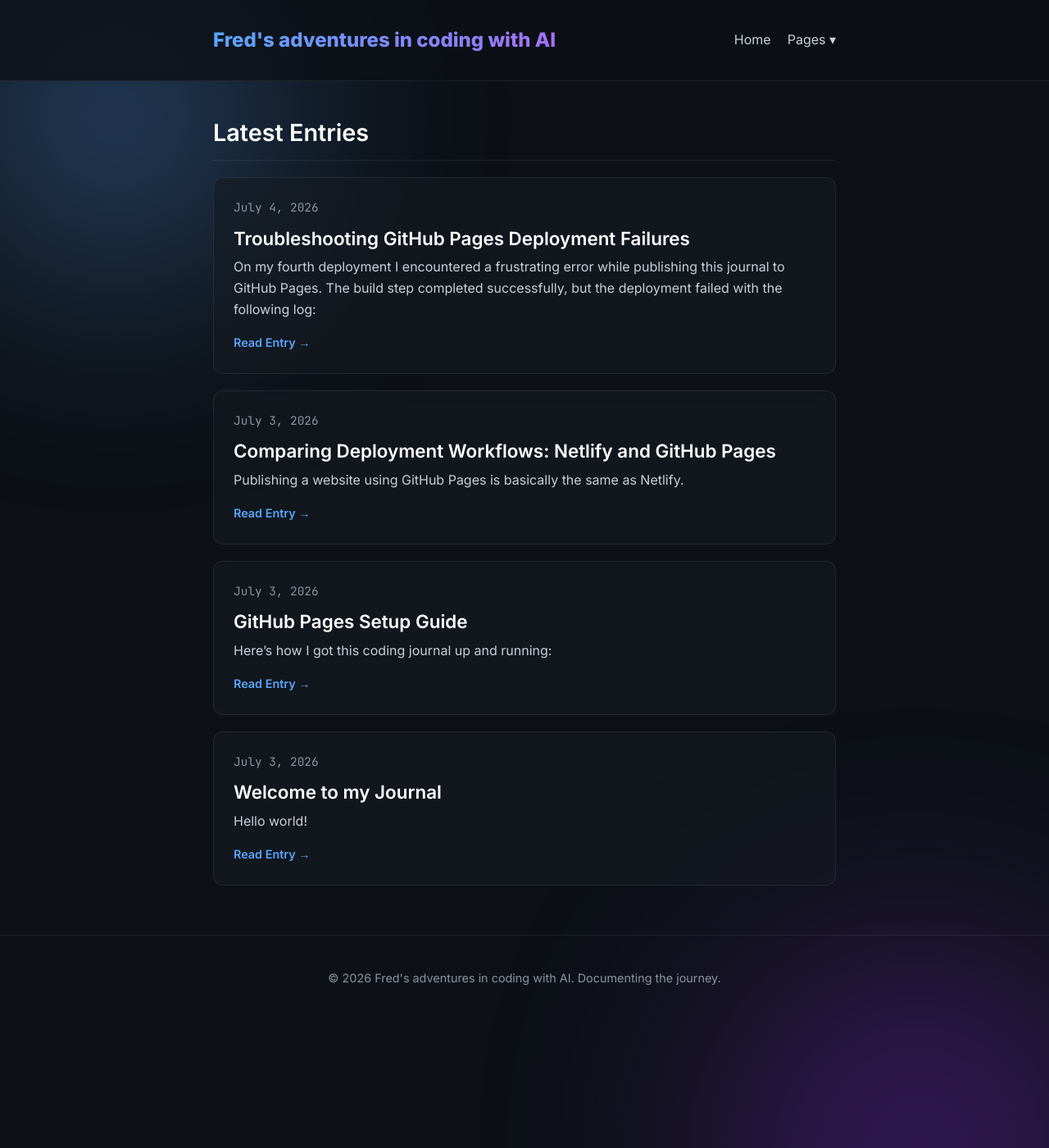
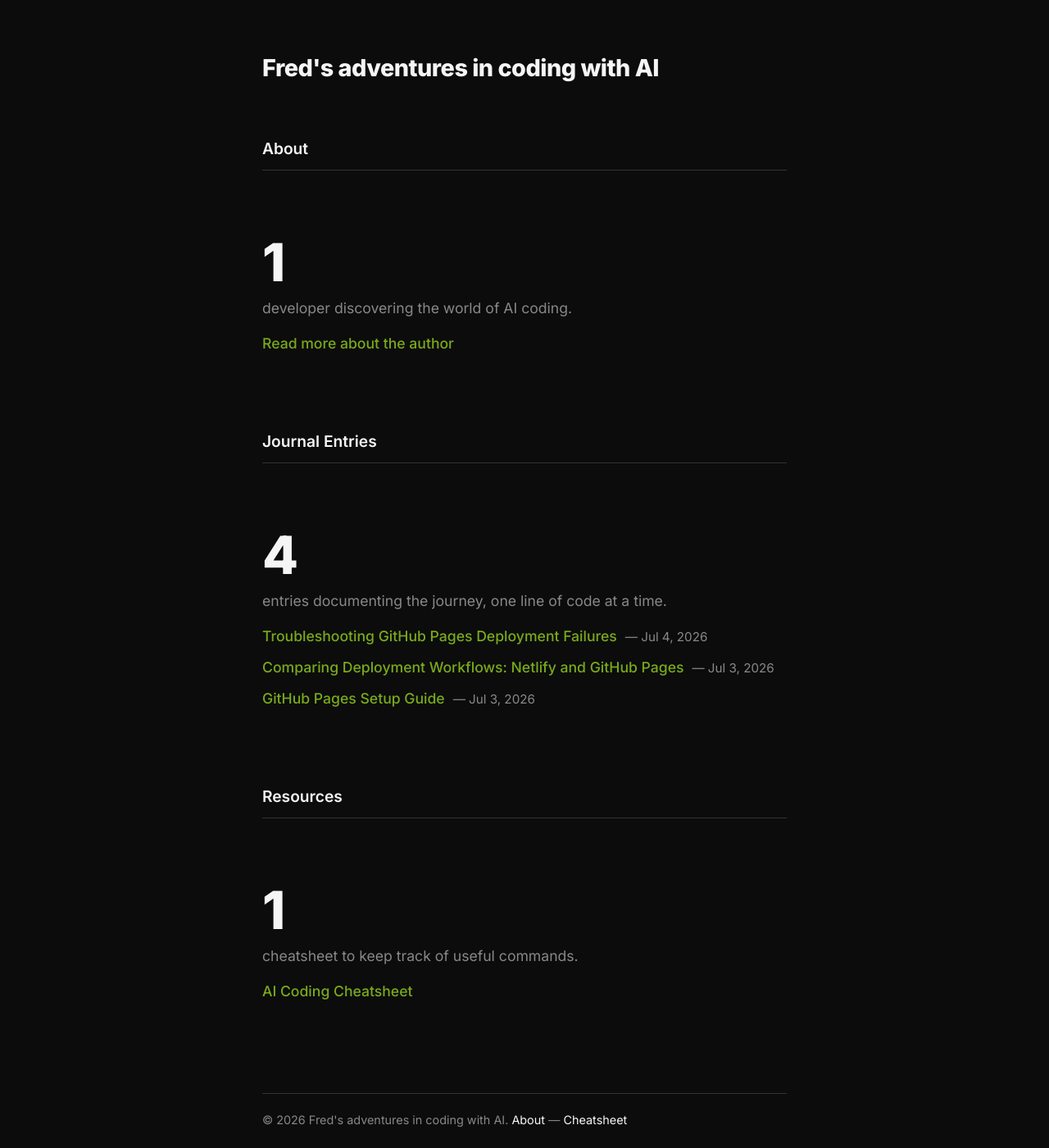
Before and after one commit to greenermoose/journal, a Jekyll site: the page built from docs/index.html, in a window 1280 px wide and 1400 px high. Shown: the whole window at 82% size. Built offline with Jekyll 4.4.1, drawn with Linux system fonts in a browser that asks for light colours.

Commit message:
11 redesigned UX

```diff
--- a/docs/_layouts/default.html
+++ b/docs/_layouts/default.html
@@ -6,43 +6,22 @@
   <title>{% if page.title %}{{ page.title }} | {% endif %}{{ site.title }}</title>
   <link rel="preconnect" href="https://fonts.googleapis.com">
   <link rel="preconnect" href="https://fonts.gstatic.com" crossorigin>
-  <link href="https://fonts.googleapis.com/css2?family=Inter:wght@300;400;600;800&family=JetBrains+Mono:wght@400;700&display=swap" rel="stylesheet">
+  <link href="https://fonts.googleapis.com/css2?family=Inter:wght@300;400;500;600;800&family=JetBrains+Mono:wght@400;700&display=swap" rel="stylesheet">
   <link rel="stylesheet" href="{{ '/assets/css/style.css' | relative_url }}">
 </head>
 <body>
-  <div class="background-effects">
-    <div class="glow-orb orb-1"></div>
-    <div class="glow-orb orb-2"></div>
+  <div class="homecontainer">
+    {% if page.url != '/' %}
+    <h1 class="homelogo"><a href="{{ '/' | relative_url }}">{{ site.title }}</a></h1>
+    {% endif %}
+
+    <main class="page-content" aria-label="Content">
+      {{ content }}
+    </main>
+
+    <footer class="site-footer" role="contentinfo">
+      <p>&copy; {{ site.time | date: '%Y' }} {{ site.title }}. <a href="{{ '/about/' | relative_url }}">About</a> &mdash; <a href="{{ '/cheatsheet/' | relative_url }}">Cheatsheet</a></p>
+    </footer>
   </div>
-
-  <header class="site-header">
-    <div class="container header-container">
-      <a class="site-title" href="{{ '/' | relative_url }}">
-        <span class="gradient-text">{{ site.title }}</span>
-      </a>
-      <nav class="site-nav">
-        <a href="{{ '/' | relative_url }}">Home</a>
-        <div class="dropdown">
-          <a href="javascript:void(0)" class="dropbtn">Pages ▾</a>
-          <div class="dropdown-content">
-            <a href="{{ '/about/' | relative_url }}">About</a>
-            <a href="{{ '/cheatsheet/' | relative_url }}">Cheatsheet</a>
-          </div>
-        </div>
-      </nav>
-    </div>
-  </header>
-
-  <main class="page-content" aria-label="Content">
-    <div class="container">
-      {{ content }}
-    </div>
-  </main>
-
-  <footer class="site-footer">
-    <div class="container footer-container">
-      <p>&copy; {{ site.time | date: '%Y' }} {{ site.title }}. Documenting the journey.</p>
-    </div>
-  </footer>
 </body>
 </html>
--- a/docs/assets/css/style.css
+++ b/docs/assets/css/style.css
@@ -1,11 +1,9 @@
 :root {
-  --bg-color: #0d1117;
-  --text-color: #c9d1d9;
-  --accent-color: #58a6ff;
-  --heading-color: #ffffff;
-  --glass-bg: rgba(22, 27, 34, 0.6);
-  --glass-border: rgba(255, 255, 255, 0.08);
-  --glass-hover: rgba(22, 27, 34, 0.9);
+  --bg-color: #0c0c0c;
+  --text-color: #f5f5f5;
+  --secondary-color: #888888;
+  --accent-color: #79aa1b;
+  --border-color: #333333;
 }
 
 * {
@@ -15,276 +13,149 @@
 }
 
 body {
-  font-family: 'Inter', sans-serif;
+  font-family: 'Inter', -apple-system, BlinkMacSystemFont, "Segoe UI", Helvetica, Arial, sans-serif;
   background-color: var(--bg-color);
   color: var(--text-color);
   line-height: 1.6;
   min-height: 100vh;
-  position: relative;
-  overflow-x: hidden;
+  -webkit-font-smoothing: antialiased;
 }
 
-/* Background Effects */
-.background-effects {
-  position: fixed;
-  top: 0;
-  left: 0;
-  width: 100vw;
-  height: 100vh;
-  z-index: -1;
-  overflow: hidden;
-  pointer-events: none;
+.homecontainer {
+  max-width: 680px;
+  margin: 0 auto;
+  padding: 60px 20px;
 }
 
-.glow-orb {
-  position: absolute;
-  border-radius: 50%;
-  filter: blur(120px);
-  opacity: 0.4;
-  animation: float 20s infinite ease-in-out;
+.homelogo {
+  font-size: 1.8rem;
+  font-weight: 800;
+  margin-bottom: 60px;
+  letter-spacing: -0.5px;
 }
 
-.orb-1 {
-  top: -10%;
-  left: -10%;
-  width: 500px;
-  height: 500px;
-  background: radial-gradient(circle, #58a6ff, #0d1117);
+.homelogo a {
+  color: var(--text-color);
+  text-decoration: none;
 }
 
-.orb-2 {
-  bottom: -20%;
-  right: -10%;
-  width: 600px;
-  height: 600px;
-  background: radial-gradient(circle, #8a2be2, #0d1117);
-  animation-delay: -10s;
+.homelogo a:hover {
+  text-decoration: underline;
 }
 
-@keyframes float {
-  0%, 100% { transform: translate(0, 0); }
-  50% { transform: translate(30px, 50px); }
+.homesecs {
+  display: flex;
+  flex-direction: column;
+  gap: 60px;
 }
 
-.container {
-  max-width: 800px;
-  margin: 0 auto;
-  padding: 0 20px;
+.homenav {
+  font-size: 1.2rem;
+  font-weight: 600;
+  margin-bottom: 20px;
+  padding-bottom: 10px;
+  border-bottom: 1px solid var(--border-color);
 }
 
-/* Typography */
-h1, h2, h3, h4, h5, h6 {
-  color: var(--heading-color);
-  font-weight: 600;
-  margin-bottom: 1rem;
+.homenav a {
+  color: var(--text-color);
+  text-decoration: none;
 }
 
-a {
-  color: var(--accent-color);
-  text-decoration: none;
-  transition: color 0.2s ease, text-shadow 0.2s ease;
+.homesec {
+  display: flex;
+  flex-direction: column;
 }
 
-a:hover {
-  color: #79c0ff;
-  text-shadow: 0 0 8px rgba(88, 166, 255, 0.4);
+.homesec h3 {
+  font-size: 4rem;
+  line-height: 1;
+  margin-bottom: 10px;
+  font-weight: 800;
+  letter-spacing: -2px;
 }
 
-.gradient-text {
-  background: linear-gradient(90deg, #58a6ff, #a371f7);
-  -webkit-background-clip: text;
-  -webkit-text-fill-color: transparent;
-  font-weight: 800;
+.homesec p {
+  font-size: 1.1rem;
+  color: var(--secondary-color);
+  margin-bottom: 15px;
 }
 
-/* Header */
-.site-header {
-  padding: 30px 0;
-  margin-bottom: 40px;
-  border-bottom: 1px solid var(--glass-border);
-  backdrop-filter: blur(10px);
-  -webkit-backdrop-filter: blur(10px);
-  background: rgba(13, 17, 23, 0.8);
-  position: sticky;
-  top: 0;
-  z-index: 100;
-}
-
-.header-container {
-  display: flex;
-  justify-content: space-between;
-  align-items: center;
-}
-
-.site-title {
-  font-size: 1.5rem;
-}
-
-.site-nav {
-  display: flex;
-  align-items: center;
-}
-
-.site-nav a {
-  margin-left: 20px;
-  color: var(--text-color);
-  font-weight: 400;
-}
-
-.site-nav a:hover {
-  color: var(--accent-color);
-}
-
-/* Dropdown Menu */
-.dropdown {
-  position: relative;
-  display: inline-block;
-}
-
-.dropdown-content {
-  display: none;
-  position: absolute;
-  background-color: var(--glass-bg);
-  min-width: 150px;
-  box-shadow: 0 8px 32px 0 rgba(0, 0, 0, 0.3);
-  z-index: 100;
-  border-radius: 8px;
-  border: 1px solid var(--glass-border);
-  backdrop-filter: blur(12px);
-  -webkit-backdrop-filter: blur(12px);
-  right: 0;
-  top: 100%;
-  margin-top: 10px;
-}
-
-.dropdown-content a {
-  margin-left: 0;
-  padding: 12px 16px;
-  display: block;
-}
-
-.dropdown-content a:hover {
-  background-color: rgba(255, 255, 255, 0.08);
-  border-radius: 8px;
-}
-
-.dropdown:hover .dropdown-content,
-.dropdown:focus-within .dropdown-content {
-  display: block;
-}
-
-/* Glassmorphism Panels */
-.glass-panel {
-  background: var(--glass-bg);
-  border: 1px solid var(--glass-border);
-  border-radius: 16px;
-  padding: 40px;
-  backdrop-filter: blur(12px);
-  -webkit-backdrop-filter: blur(12px);
-  box-shadow: 0 8px 32px 0 rgba(0, 0, 0, 0.3);
-  margin-bottom: 40px;
-}
-
-.glass-panel-hover {
-  display: block;
-  background: var(--glass-bg);
-  border: 1px solid var(--glass-border);
-  border-radius: 12px;
-  padding: 24px;
-  backdrop-filter: blur(8px);
-  -webkit-backdrop-filter: blur(8px);
-  transition: transform 0.3s ease, background 0.3s ease, box-shadow 0.3s ease;
+.homesec ul {
+  list-style: none;
   margin-bottom: 20px;
 }
 
-.glass-panel-hover:hover {
-  transform: translateY(-5px);
-  background: var(--glass-hover);
-  box-shadow: 0 12px 40px 0 rgba(0, 0, 0, 0.4);
-  border-color: rgba(255, 255, 255, 0.15);
+.homesec li {
+  margin-bottom: 10px;
+  font-size: 1.1rem;
 }
 
-/* Home / Hero */
-.hero-section {
-  text-align: center;
+.homesec li a {
+  color: var(--accent-color);
+  text-decoration: none;
+  font-weight: 500;
 }
 
-.hero-section h1 {
-  font-size: 2.5rem;
-  margin-bottom: 10px;
+.homesec li a:hover {
+  text-decoration: underline;
 }
 
-.hero-section .subtitle {
-  font-size: 1.2rem;
-  color: #8b949e;
-}
-
-.section-title {
-  font-size: 1.8rem;
-  margin-bottom: 20px;
-  border-bottom: 1px solid var(--glass-border);
-  padding-bottom: 10px;
-}
-
-/* Post List */
-.post-list {
-  list-style: none;
-}
-
-.post-card h3 {
-  margin-bottom: 5px;
-  font-size: 1.4rem;
-}
-
-.post-meta {
-  font-size: 0.9rem;
-  color: #8b949e;
-  display: block;
-  margin-bottom: 8px;
-  font-family: 'JetBrains Mono', monospace;
-}
-
-.post-excerpt {
-  color: var(--text-color);
-  margin-bottom: 15px;
-}
-
-.read-more {
-  font-size: 0.9rem;
-  font-weight: 600;
+.date-meta {
+  color: var(--secondary-color);
+  font-size: 0.95rem;
+  margin-left: 5px;
 }
 
 /* Post Content */
 .post-header {
-  margin-bottom: 30px;
-  text-align: center;
+  margin-bottom: 40px;
 }
 
 .post-header .post-title {
-  font-size: 2.2rem;
+  font-size: 2.5rem;
+  font-weight: 800;
+  margin-bottom: 10px;
+  letter-spacing: -1px;
+  line-height: 1.2;
 }
 
-.post-content h2 { margin-top: 40px; }
-.post-content h3 { margin-top: 30px; }
-.post-content p { margin-bottom: 20px; }
+.post-meta {
+  color: var(--secondary-color);
+  font-size: 1rem;
+}
+
+.post-content h2 { margin-top: 40px; margin-bottom: 15px; font-weight: 600; font-size: 1.5rem; }
+.post-content h3 { margin-top: 30px; margin-bottom: 10px; font-weight: 600; font-size: 1.2rem; }
+.post-content p { margin-bottom: 20px; font-size: 1.1rem; }
 
 .post-content ul, .post-content ol {
   margin-bottom: 20px;
   padding-left: 20px;
+  font-size: 1.1rem;
+}
+
+.post-content a {
+  color: var(--accent-color);
+  text-decoration: none;
+}
+
+.post-content a:hover {
+  text-decoration: underline;
 }
 
 .post-content code {
   font-family: 'JetBrains Mono', monospace;
-  background: rgba(255, 255, 255, 0.1);
+  background: #1e1e1e;
   padding: 2px 6px;
   border-radius: 4px;
   font-size: 0.9em;
 }
 
 .post-content pre {
-  background: #010409;
-  border: 1px solid var(--glass-border);
-  border-radius: 8px;
+  background: #111;
+  border: 1px solid var(--border-color);
+  border-radius: 4px;
   padding: 16px;
   overflow-x: auto;
   margin-bottom: 20px;
@@ -293,22 +164,31 @@ a:hover {
 .post-content pre code {
   background: transparent;
   padding: 0;
+  border: none;
 }
 
 .post-content blockquote {
-  border-left: 4px solid var(--accent-color);
+  border-left: 4px solid var(--border-color);
   padding-left: 16px;
-  color: #8b949e;
+  color: var(--secondary-color);
   margin-bottom: 20px;
   font-style: italic;
 }
 
 /* Footer */
 .site-footer {
-  text-align: center;
-  padding: 40px 0;
-  margin-top: 60px;
-  border-top: 1px solid var(--glass-border);
-  color: #8b949e;
+  margin-top: 80px;
+  padding-top: 20px;
+  border-top: 1px solid var(--border-color);
+  color: var(--secondary-color);
   font-size: 0.9rem;
 }
+
+.site-footer a {
+  color: var(--text-color);
+  text-decoration: none;
+}
+
+.site-footer a:hover {
+  text-decoration: underline;
+}
--- a/docs/index.html
+++ b/docs/index.html
@@ -2,20 +2,39 @@
 layout: default
 ---
 
-<div class="home">
+{% if page.url == '/' %}
+<h1 class="homelogo"><a href="{{ '/' | relative_url }}" class="homelogolink">{{ site.title }}</a></h1>
+{% endif %}
 
-  <h2 class="section-title">Latest Entries</h2>
+<div class="homesecs">
 
-  <ul class="post-list">
-    {% for post in site.posts %}
-      <li>
-        <a class="post-card glass-panel-hover" href="{{ post.url | relative_url }}">
-          <span class="post-meta">{{ post.date | date: "%B %-d, %Y" }}</span>
-          <h3>{{ post.title | escape }}</h3>
-          <p class="post-excerpt">{{ post.excerpt | strip_html | truncatewords: 30 }}</p>
-          <span class="read-more">Read Entry &rarr;</span>
-        </a>
-      </li>
-    {% endfor %}
-  </ul>
+  <h2 class="homenav"><a href="{{ '/about/' | relative_url }}">About</a></h2>
+  <section class="homesec homesecabout">
+    <h3>1</h3>
+    <p>developer discovering the world of AI coding.</p>
+    <ul>
+      <li><a href="{{ '/about/' | relative_url }}">Read more about the author</a></li>
+    </ul>
+  </section>
+
+  <h2 class="homenav"><a href="#">Journal Entries</a></h2>
+  <section class="homesec homesecwritings">
+    <h3>{{ site.posts | size }}</h3>
+    <p>entries documenting the journey, one line of code at a time.</p>
+    <ul>
+      {% for post in site.posts limit:3 %}
+      <li><a href="{{ post.url | relative_url }}">{{ post.title | escape }}</a> <span class="date-meta">&mdash; {{ post.date | date: "%b %-d, %Y" }}</span></li>
+      {% endfor %}
+    </ul>
+  </section>
+
+  <h2 class="homenav"><a href="#">Resources</a></h2>
+  <section class="homesec homesecpresos">
+    <h3>1</h3>
+    <p>cheatsheet to keep track of useful commands.</p>
+    <ul>
+      <li><a href="{{ '/cheatsheet/' | relative_url }}">AI Coding Cheatsheet</a></li>
+    </ul>
+  </section>
+
 </div>
```
Also changed, not shown: CHANGELOG.md.
